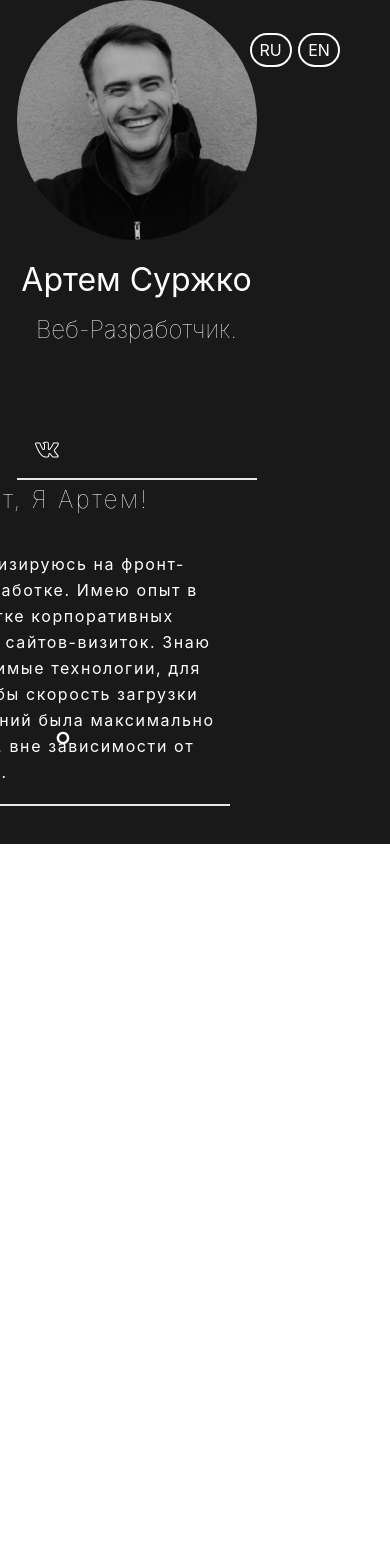
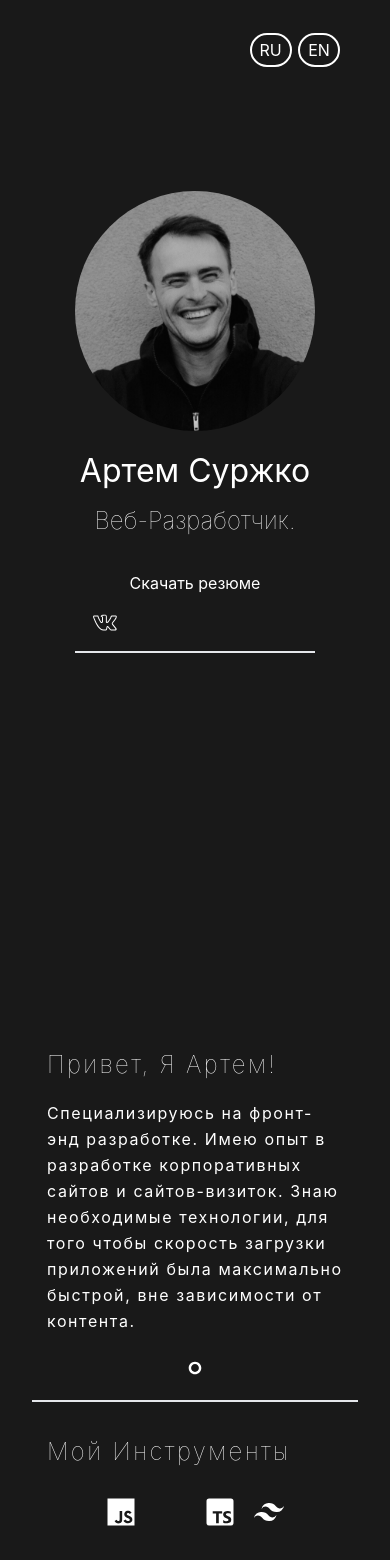
Before and after one commit to Soido/CV, a React (Create React App) app: page / in a window 390 px wide. Shown: the top 1560 px of the page. Before the commit the page ends 992 px from the top, so only its background shows below. Built offline with nearby package versions, Linux system fonts and the light colour scheme; some icons are missing.

Commit message:
added breakpoint styles for homepage

```diff
--- a/src/components/pages/Home/Home.tsx
+++ b/src/components/pages/Home/Home.tsx
@@ -5,13 +5,13 @@ import SkillsList from "./HomeSkillsList";
 const Home = () => {
   return (
     <>
-      <main className="w-screen h-screen">
-        <div className=" flex w-full h-screen items-center  bg-black/90">
+      <main className="w-screen lg:h-screen h-full">
+        <div className=" flex w-full lg:h-screen h-full items-center  bg-black/90">
           <div className="flex flex-col lg:flex-row h-full w-full">
             <PersonList />
-            <div className="w-full flex items-center justify-start -ml-[8rem] -mt-[4rem]">
-              <div className="max-w-[780px] w-full flex flex-col h-[34rem] p-[2rem] ">
-                <div className="flex flex-col w-full">
+            <div className="w-full flex items-center justify-start lg:-ml-[8rem] lg:-mt-[4rem] mt-[3rem]">
+              <div className="max-w-[780px] w-full  lg:h-[34rem] h-screen p-[2rem] ">
+                <div className="flex flex-col w-full h-full items-center justify-center my-auto">
                   <AboutList />
                   <SkillsList />
                 </div>
--- a/src/components/pages/Home/HomeAboutList.tsx
+++ b/src/components/pages/Home/HomeAboutList.tsx
@@ -32,17 +32,14 @@ const AboutList = () => {
 
   return (
     <>
-      <div
-        ref={ref}
-        className="flex flex-col text-left justify-center mx-auto px-[15px] w-full text-white pb-[1rem] mr-[1rem]"
-      >
+      <div className="flex flex-col text-left justify-center mx-auto px-[15px] w-full text-white pb-[1rem] lg:mr-[1rem] lg:h-full h-[22rem] ">
         <motion.div
-          className="  h-[16rem] "
+          className=" lg:h-[16rem] h-full w-full "
           initial="hidden"
           whileInView="visible"
         >
           <h1
-            className={`font-thin tracking-widest text-[1.5rem] mb-[1rem] leading-relaxed`}
+            className={`font-thin tracking-widest text-[1.5rem] mb-[1rem] leading-relaxed lg:text-left text:center w-full`}
           >
             {" "}
             Привет, Я Артем!
@@ -50,7 +47,7 @@ const AboutList = () => {
           {open ? (
             <AboutListSlide />
           ) : (
-            <p className=" tracking-widest text-[1rem]  my-[2rem] leading-relaxed">
+            <p className=" tracking-widest text-[1rem]  lg:my-[2rem] lg:p-0 pb-[1rem] leading-relaxed">
               {" "}
               Специализируюсь на фронт-энд разработке. Имею опыт в разработке
               корпоративных сайтов и сайтов-визиток. Знаю необходимые
@@ -64,7 +61,7 @@ const AboutList = () => {
           whileInView="visible"
           custom={1.3}
           variants={iconAnimation}
-          className=" cursor-pointer flex justify-center items-center text-4xl pb-[1rem] -mt-[1rem] mr-[.5rem]"
+          className=" cursor-pointer flex justify-center items-center text-4xl lg:pb-[1rem]  lg:-mt-[1rem] lg:mr-[.5rem]"
           onClick={() => {
             setOpen(!open);
           }}
--- a/src/components/pages/Home/HomeAboutListSLide.tsx
+++ b/src/components/pages/Home/HomeAboutListSLide.tsx
@@ -37,9 +37,9 @@ const AboutListSlide = () => {
 
   return (
     <>
-      <div className="flex w-full h-[10rem] flex-row justify-between">
+      <div className="flex w-full lg:h-[10rem] h-[15rem] xl:flex-row flex-col justify-between">
         <motion.div
-          className="flex flex-col w-full border-r-2 cursor-pointer "
+          className="flex flex-col w-full h-full lg:border-r-2 lg:border-b-0 border-b-2 lg:p-0 pb-[1rem] cursor-pointer "
           initial="hidden"
           whileInView="visible"
           custom={1}
@@ -51,7 +51,7 @@ const AboutListSlide = () => {
             нанять меня:
           </p>
           <button
-            className=" cursor-pointer mt-[2rem] text-right pr-[2rem]"
+            className=" lg:visible invisible cursor-pointer lg:mt-[2rem] mt-0 text-right pr-[2rem]"
             onClick={() => navigate("/contacts")}
           >
             Связаться со мной
@@ -63,13 +63,14 @@ const AboutListSlide = () => {
           whileInView="visible"
           custom={1}
           variants={TextAnimationRight}
+          onClick={() => navigate("/projects")}
         >
-          <p className="tracking-widest text-right text-[1rem] px-[1rem] mt-[1rem] leading-relaxed">
+          <p className="  tracking-widest text-right text-[1rem] px-[1rem] mt-[1rem] leading-relaxed">
             Ознакомьтесь с тем, что я делаю на конкретных примерах:
           </p>
 
           <button
-            className=" cursor-pointer mt-[3.5rem] text-right pr-[2rem]"
+            className=" lg:visible invisible cursor-pointer lg:mt-[3.5rem] mt-0 text-right lg:pr-[2rem] pr-[1rem]"
             onClick={() => navigate("/projects")}
           >
             Примеры проектов
--- a/src/components/pages/Home/HomeSkillsList.tsx
+++ b/src/components/pages/Home/HomeSkillsList.tsx
@@ -38,7 +38,7 @@ const HomeSkillsList = () => {
 
   return (
     <>
-      <div className="  flex flex-col w-full text-left justify-center mx-auto px-[15px] mt-[1rem] lg:mt-0 xl:mt-0 text-white border-t-2 pt-[2rem]">
+      <div className="  flex flex-col w-full text-left justify-center mx-auto px-[15px] text-white border-t-2 pt-[2rem]">
         {" "}
         <h2 className="font-thin tracking-widest text-[1.5rem] mb-[1.5rem] leading-relaxe">
           {" "}
--- a/src/components/pages/Home/PersonList.tsx
+++ b/src/components/pages/Home/PersonList.tsx
@@ -12,9 +12,9 @@ const PersonList = () => {
 
   return (
     <>
-      <div className="w-[70%] h-full -mt-[2rem]">
+      <div className="w-full h-screen lg:-mt-[2rem] mx-auto lg:mx-0">
         <div className="flex w-full h-full justify-center items-center ">
-          <div className="flex flex-col p-[2rem] h-[34rem]">
+          <div className="flex flex-col p-[2rem] lg:h-[34rem] ">
             <div className="flex w-full items-center justify-center">
               <div className="h-[15rem] w-[15rem] rounded-full ">
                 <img
@@ -35,10 +35,10 @@ const PersonList = () => {
               </div>
               <div className="flex justify-end ">
                 <button
-                  className=" px-[1rem] invisible"
+                  className=" px-[1rem]"
                   onClick={() => navigate("/contacts")}
                 >
-                  Связаться со мной{" "}
+                  Скачать резюме{" "}
                 </button>
               </div>
             </div>
```
